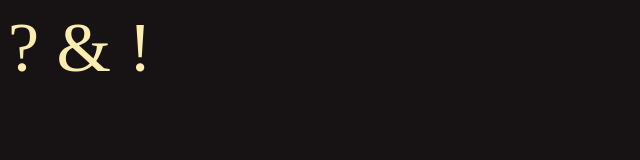
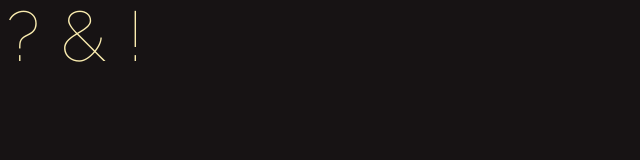
Before and after one commit to Alicecold/eriksbergtheme, a plain HTML site: page index.html in a window 1280 px wide. Shown: the whole page, without its empty margins (0-640 px from the left). Drawn offline with Linux system fonts and the light colour scheme; a web font is replaced by a local one.

Commit message:
fixed a spelling error and font

```diff
--- a/css/gbg.css
+++ b/css/gbg.css
@@ -6,7 +6,7 @@ body{
 
 @font-face{
     font-family: raleway;
-    src: url("../assets/fonts/raleway_thin-webfont.tff");
+    src: url("../assets/fonts/raleway_thin-webfont.ttf");
 }
 
 .nav a{
```
